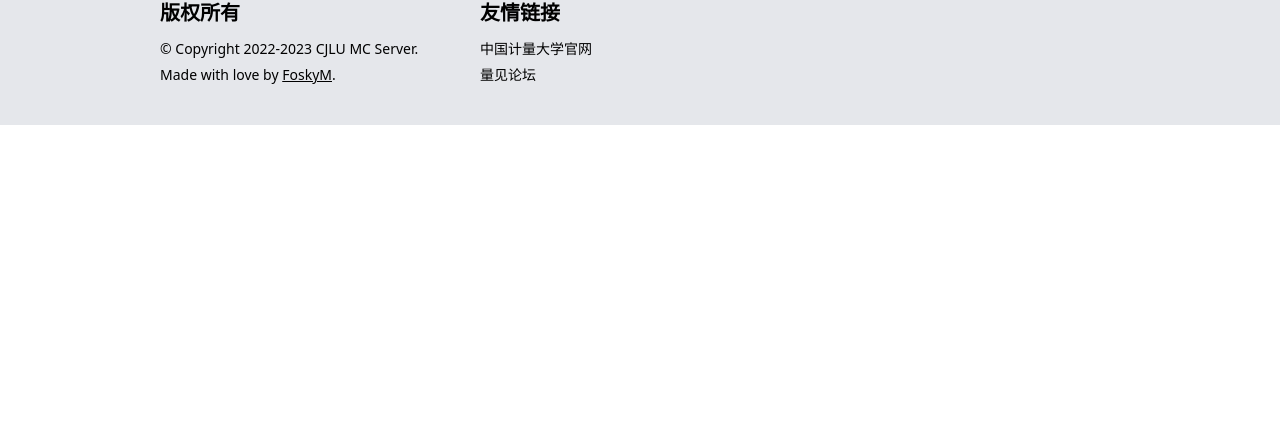
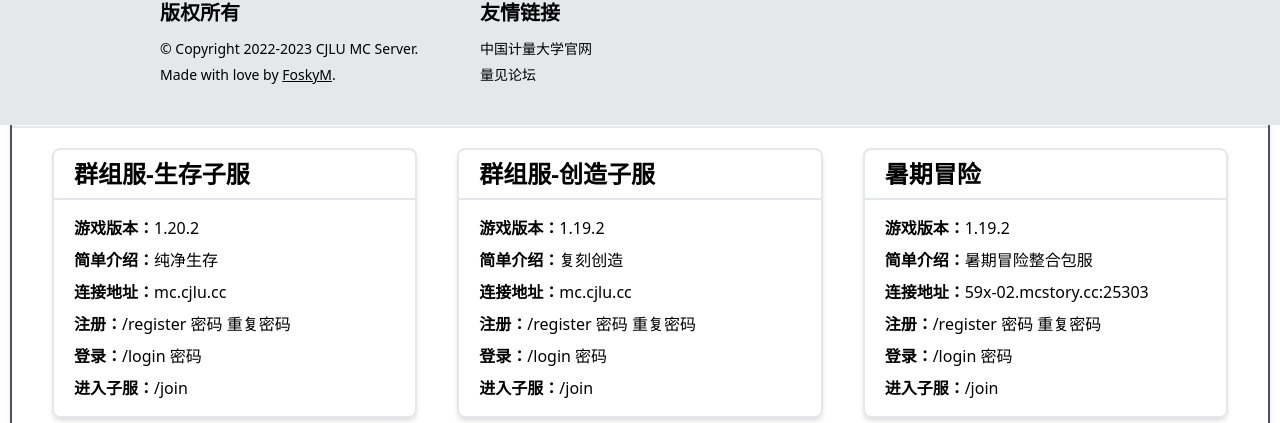
Before and after one commit to FoskyM/cjlu-mc-web, a Vue app: page / in a window 1280 px wide. Shown: the part 675-1098 px from the top of the page. Before the commit the page ends 800 px from the top, so only its background shows below. Built offline with nearby package versions, Linux system fonts and the light colour scheme.

Commit message:
feat: add server lists

```diff
--- /dev/null
+++ b/src/components/Server.vue
@@ -0,0 +1,77 @@
+<template>
+  <div class="grid grid-cols-3">
+    <div class="col-span-3 lg:col-span-1 mb-5 lg:mb-0" v-for="server in servers" :key="server.name">
+
+      <div class="mx-5 border-2 border-gray-200 shadow-md rounded-lg">
+        <div class="border-b-2">
+          <h3 class="text-left text-2xl font-bold px-5 py-2">{{ server.name }}</h3>
+        </div>
+        <div class="px-5 py-4">
+          <ul>
+            <li>
+              <span class="font-bold">游戏版本：</span>
+              <span class="select-all">{{ server.version }}</span>
+            </li>
+            <li class="mt-2">
+              <span class="font-bold">简单介绍：</span>
+              <span>{{ server.intro }}</span>
+            </li>
+            <li class="mt-2">
+              <span class="font-bold">连接地址：</span>
+              <span class="select-all">{{ server.address }}</span>
+            </li>
+            <li class="mt-2">
+              <span class="font-bold">注册：</span>
+              <span class="select-all">{{ server.register }}</span>
+            </li>
+            <li class="mt-2">
+              <span class="font-bold">登录：</span>
+              <span class="select-all">{{ server.login }}</span>
+            </li>
+            <li class="mt-2" v-if="server.join && server.join !== ''">
+              <span class="font-bold">进入子服：</span>
+              <span class="select-all">{{ server.join }}</span>
+            </li>
+          </ul>
+        </div>
+      </div>
+
+    </div>
+  </div>
+</template>
+
+<script setup>
+
+const servers = [
+  {
+    name: '群组服-生存子服',
+    address: 'mc.cjlu.cc',
+    intro: '纯净生存',
+    version: '1.20.2',
+    register: '/register 密码 重复密码',
+    login: '/login 密码',
+    join: '/join',
+  }, {
+    name: '群组服-创造子服',
+    address: 'mc.cjlu.cc',
+    intro: '复刻创造',
+    version: '1.19.2',
+    register: '/register 密码 重复密码',
+    login: '/login 密码',
+    join: '/join',
+  }, {
+    name: '暑期冒险',
+    address: '59x-02.mcstory.cc:25303',
+    intro: '暑期冒险整合包服',
+    version: '1.19.2',
+    register: '/register 密码 重复密码',
+    login: '/login 密码',
+    join: '/join',
+  }
+]
+
+</script>
+
+<style scoped>
+
+</style>
--- a/src/views/HomeView.vue
+++ b/src/views/HomeView.vue
@@ -7,7 +7,7 @@
     </div>
 
   <div class="mt-10">
-    <div class="border-2 border-gray-600 shadow-md rounded-2xl ">
+    <div class="border-2 border-gray-600 shadow-md rounded-2xl">
       <div class="border-b-2">
         <h3 class="text-left text-2xl font-bold px-5 py-2">关于我们</h3>
       </div>
@@ -17,8 +17,22 @@
     </div>
   </div>
 
+  <div class="mt-10">
+    <div class="border-2 border-gray-600 shadow-md rounded-2xl">
+      <div class="border-b-2">
+        <h3 class="text-left text-2xl font-bold px-5 py-2">服务器列表</h3>
+      </div>
+      <div class="px-5 py-5">
+
+        <Server />
+
+      </div>
+    </div>
+  </div>
+
 </template>
 
 <script setup>
 
+import Server from "@/components/Server.vue";
 </script>
```
